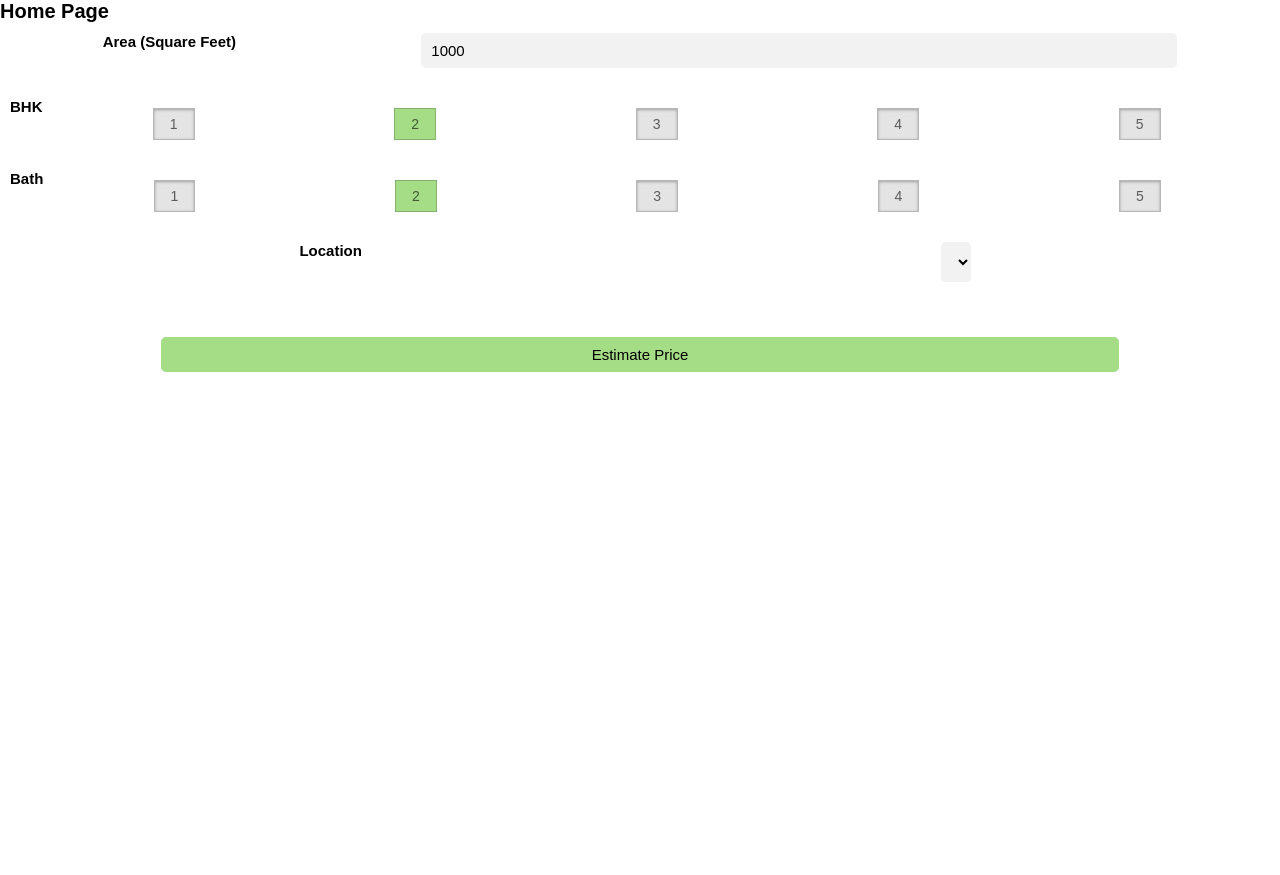
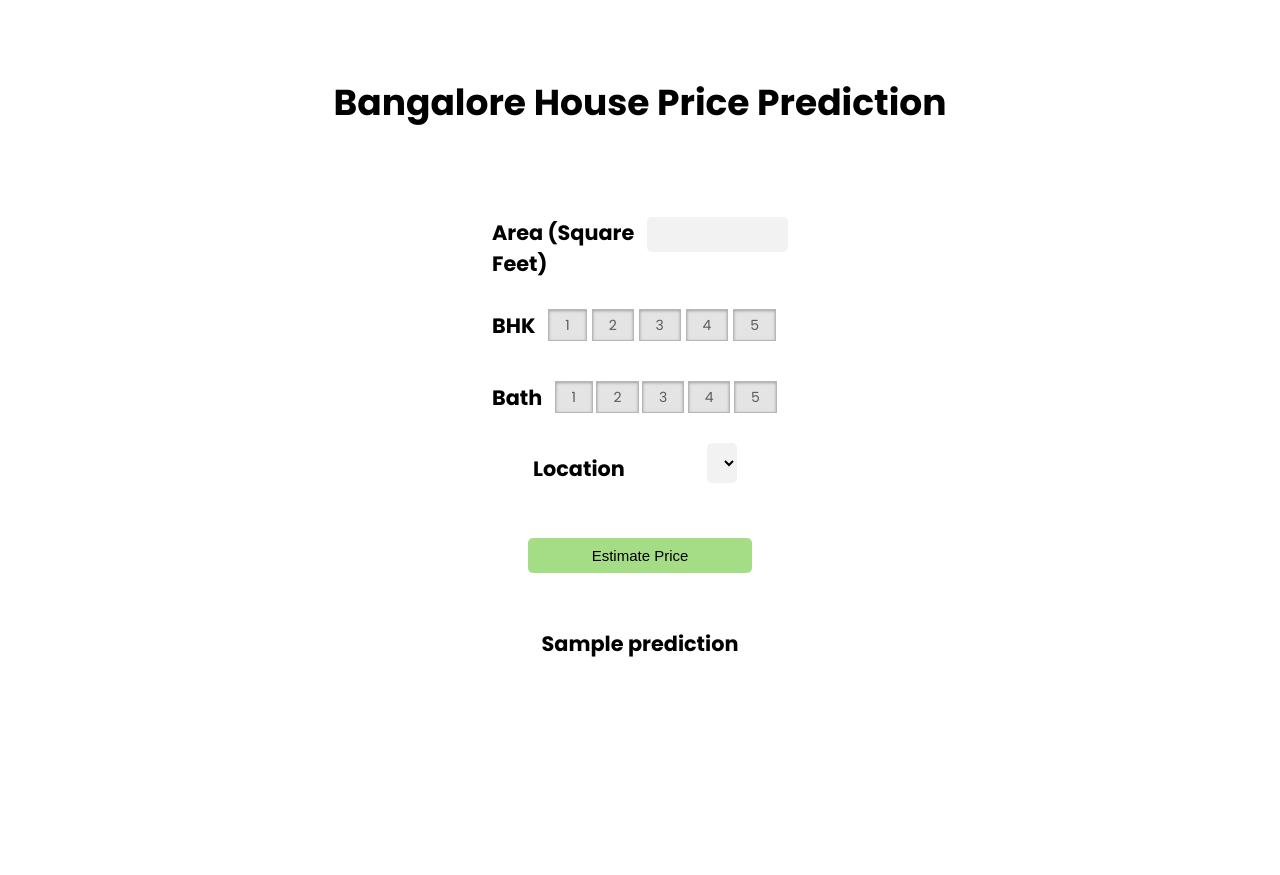
Before and after one commit to AmirSahil/Bangalore-House-Pricing, a Flask app: template templates/home.html in a window 1280 px wide. Before the commit the page ends 372 px from the top, so only its background shows below. Run offline with Flask 2, Linux system fonts and the light colour scheme; the template is opened without the code that fills it: most values are stand-ins (such as "Sample title", 1, 10 or a date in 2020); lists and menus that the app fills with data are empty.

Commit message:
front end

```diff
--- a/app.py
+++ b/app.py
@@ -48,5 +48,13 @@ def predict_api():
     output = get_estimated_price(data['location'], data['sqft'], data['bhk'], data['bath'])
     return jsonify(output * 100000)
 
+@app.route('/predict', methods=['GET','POST'])
+def predict():
+    data = [x for x in request.form.values()]
+    request.form.get('location')
+    print(data)
+    output = get_estimated_price(data[3], data[0], data[1], data[2])
+    return render_template("home.html", prediction = output * 100000)
+
 if __name__ == "__main__":
     app.run(debug=True)
--- a/templates/style.css
+++ b/static/app.css
@@ -7,7 +7,7 @@
 }
 body{
     font-size: 62.5%;
-    font-family: 'POoppins', sans-serif;
+    font-family: 'Poppins', sans-serif;
     transition: 1s all;
     max-width: 100vw;
     overflow-x: hidden;
--- a/templates/home.html
+++ b/templates/home.html
@@ -1,9 +1,6 @@
 <!DOCTYPE html>
 <html lang="en">
 <head>
-    <meta charset="UTF-8">
-    <meta http-equiv="X-UA-Compatible" content="IE=edge">
-    <meta name="viewport" content="width=device-width, initial-scale=1.0">
     <title>Document</title>
     <script src="https://ajax.googleapis.com/ajax/libs/jquery/3.4.1/jquery.min.js"></script>
     <script type="text/javascript">
@@ -29,13 +26,17 @@
 
         window.onload = onPageLoad;
     </script>
-    <link rel="stylesheet" href="style.css">
+
+    <link rel="stylesheet" href="{{ url_for('static', filename='app.css') }}">
 </head>
 <body>
-    <h1>Home Page</h1>
+    <div class="title">
+        <h2>Bangalore House Price Prediction</h2>
+    </div>
+    <form class="form" action="{{ url_for('predict') }}" method="post">
         <div class="sqft">
             <h2>Area (Square Feet)</h2>
-        <input class="area"  type="text" id="uiSqft" class="floatLabel" name="Squareft" value="1000">
+            <input class="area"  type="text" id="uiSqft" class="floatLabel" name="Squareft">
         </div>
 
         <div class="bhk">
@@ -43,7 +44,7 @@
             <div class="switch-field">
                 <input type="radio" id="radio-bhk-1" name="uiBHK" value="1"/>
                 <label for="radio-bhk-1">1</label>
-            <input type="radio" id="radio-bhk-2" name="uiBHK" value="2" checked/>
+                <input type="radio" id="radio-bhk-2" name="uiBHK" value="2"/>
                 <label for="radio-bhk-2">2</label>
                 <input type="radio" id="radio-bhk-3" name="uiBHK" value="3"/>
                 <label for="radio-bhk-3">3</label>
@@ -59,7 +60,7 @@
             <div class="switch-field">
                 <input type="radio" id="radio-bath-1" name="uiBathrooms" value="1"/>
                 <label for="radio-bath-1">1</label>
-            <input type="radio" id="radio-bath-2" name="uiBathrooms" value="2" checked/>
+                <input type="radio" id="radio-bath-2" name="uiBathrooms" value="2"/>
                 <label for="radio-bath-2">2</label>
                 <input type="radio" id="radio-bath-3" name="uiBathrooms" value="3"/>
                 <label for="radio-bath-3">3</label>
@@ -73,13 +74,19 @@
         <div class="loc">
                 <h2>Location</h2>
             <div>
-            <select class="location" name="" id="uiLocations">
+                <select class="location" name="location" id="uiLocations">
                 </select>
             </div>
         </div>
 
         <div class="estbutton">
-	    <button class="submit" type="button">Estimate Price</button>
+            <button class="submit" type="submit">Estimate Price</button>
         </div>
+
+        <div class="estresult">
+            <div id="uiEstimatedPrice" class="result">	<h2 class="result_num">{{ prediction }}</h2> </div>
+        </div>
+    </form>
+
 </body>
 </html>
```
Lines whose indentation alone changed are shown as unchanged.
